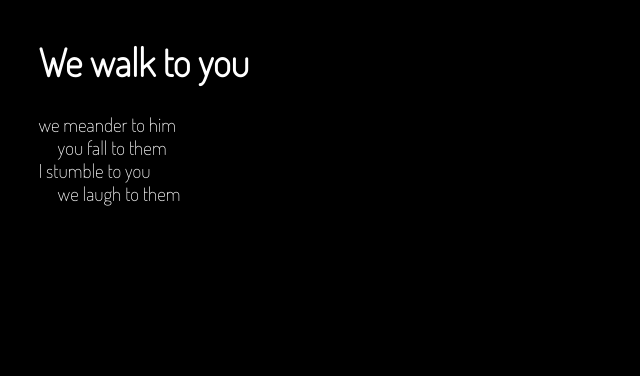
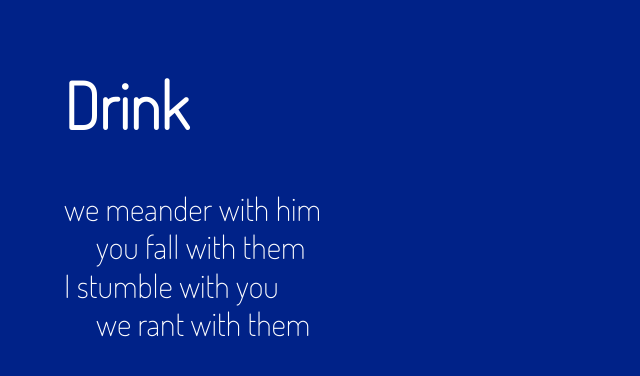
Before and after one commit to s3717339/Horizons, a plain HTML site: page index.html in a window 1280 px wide. Shown: the whole page, without its empty margins (0-640 px from the left). Drawn offline with Linux system fonts and the light colour scheme.

Commit message:
💁🙎 Updated with Glitch

```diff
--- a/index.html
+++ b/index.html
@@ -18,9 +18,9 @@
       body {
         font-family: "Dosis", sans-serif;
         margin: 2em;
-        background-color: #000;
+        background-color: #028;
         color: #FFF;
-        font-size: 1.2em;
+        font-size: 2em;
       }
       h1 {
         color: #FFF;
@@ -37,12 +37,12 @@
     </style>
   </head>
   <body>
-    <h1>We walk to you</h1>
+    <h1>Drink</h1>
     <div id="poem"></div>
     <script>
       // set up the lists of words
       const subjects = "you,I,we,they".split(","),
-        verbs = "drink,laugh,fight,stumble,fall,meander".split(","),
+        verbs = "drink,rant,stumble,fall,meander".split(","),
         objects = "me,you,her,him,them".split(",");
       // set up the counter
       let counter = 0;
@@ -63,7 +63,7 @@
           getRandomFromList(subjects) +
           " " +
           getRandomFromList(verbs) +
-          " to " +
+          " with " +
           getRandomFromList(objects);
         const lineText = document.createTextNode(text);
         line.appendChild(lineText);
```
